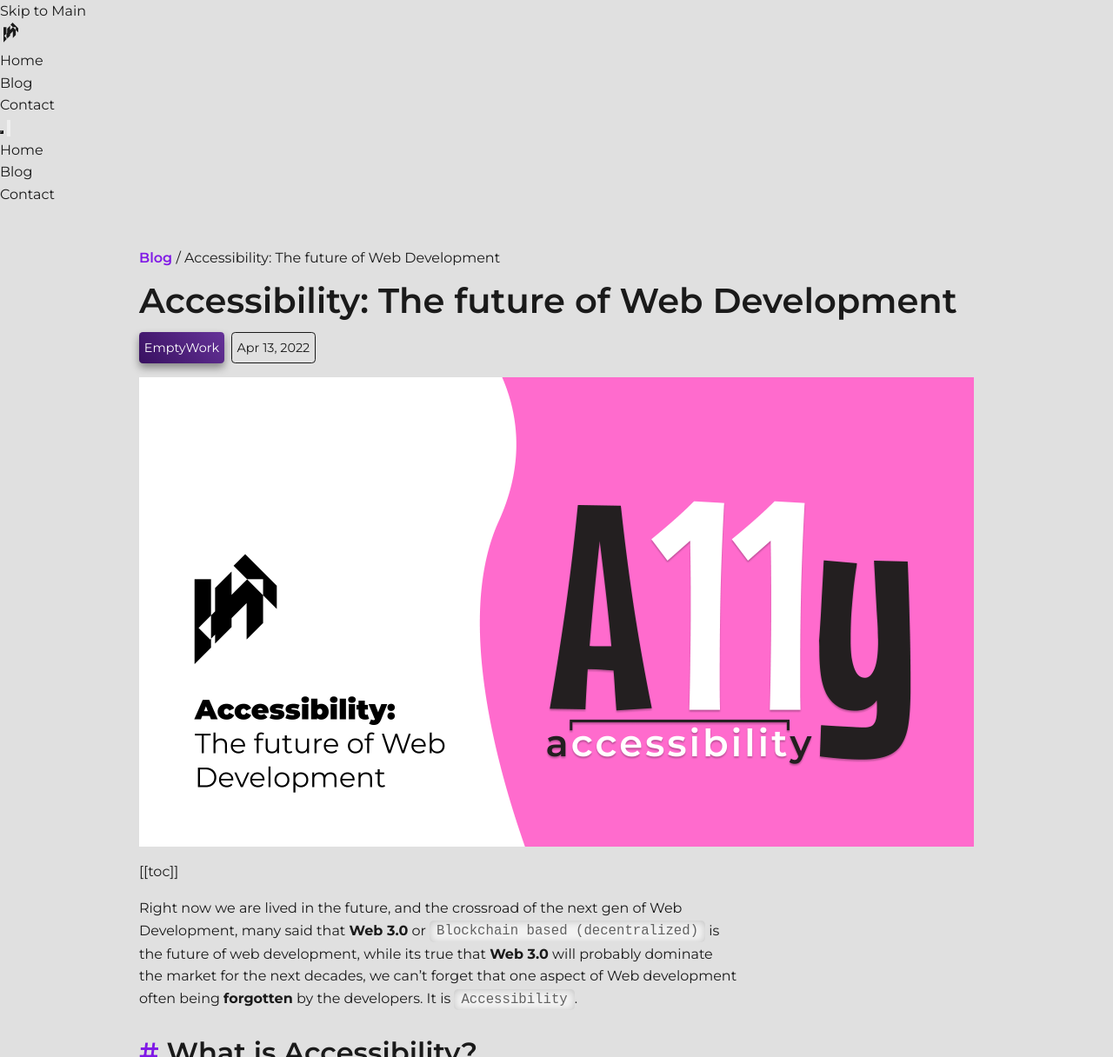
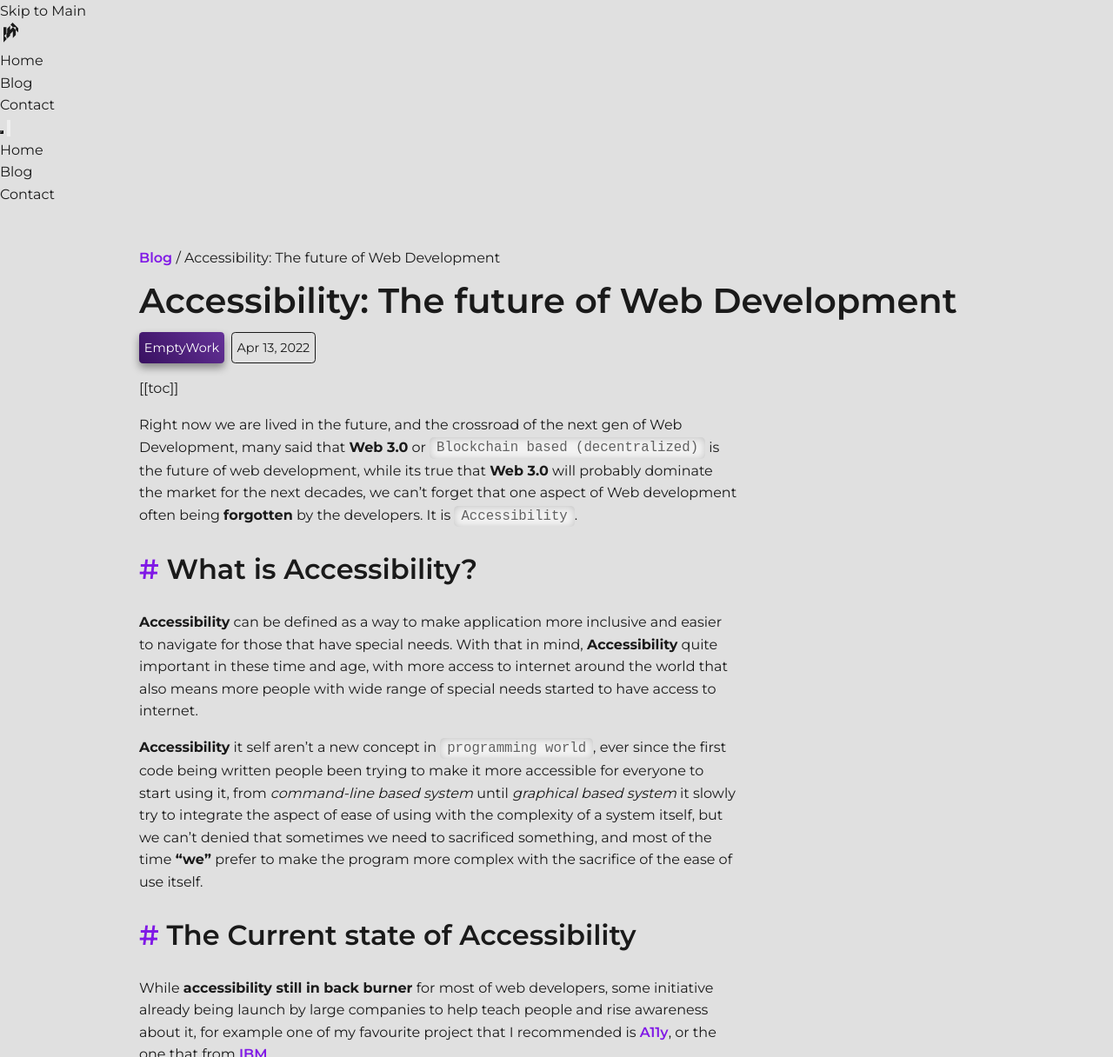
Before and after one commit to EmptyWork/emptywork.github.io, an Eleventy site: page src/blog/2022-04-13-accessibility-the-future-of-web-development.md in a window 1280 px wide. Shown: the top 1216 px of the page at 87% size. Built offline with nearby package versions, Linux system fonts and the light colour scheme; Eleventy itself is replaced by a stand-in of ours; files that its build step writes are made by us from their sources; what markdown-it-attrs, markdown-it-table-of-contents would draw is missing.

Commit message:
Update 2022-04-13-accessibility-the-future-of-web-development.md

```diff
--- a/src/blog/2022-04-13-accessibility-the-future-of-web-development.md
+++ b/src/blog/2022-04-13-accessibility-the-future-of-web-development.md
@@ -9,7 +9,6 @@ tags:
   - post
 image: /images/accessibility.png
 ---
-![A picture with "Accessibility: The future of Web Development" in left side and the logo of A11y movement in the right side](/images/accessibility.png)
 
 [[toc]]
 
```
